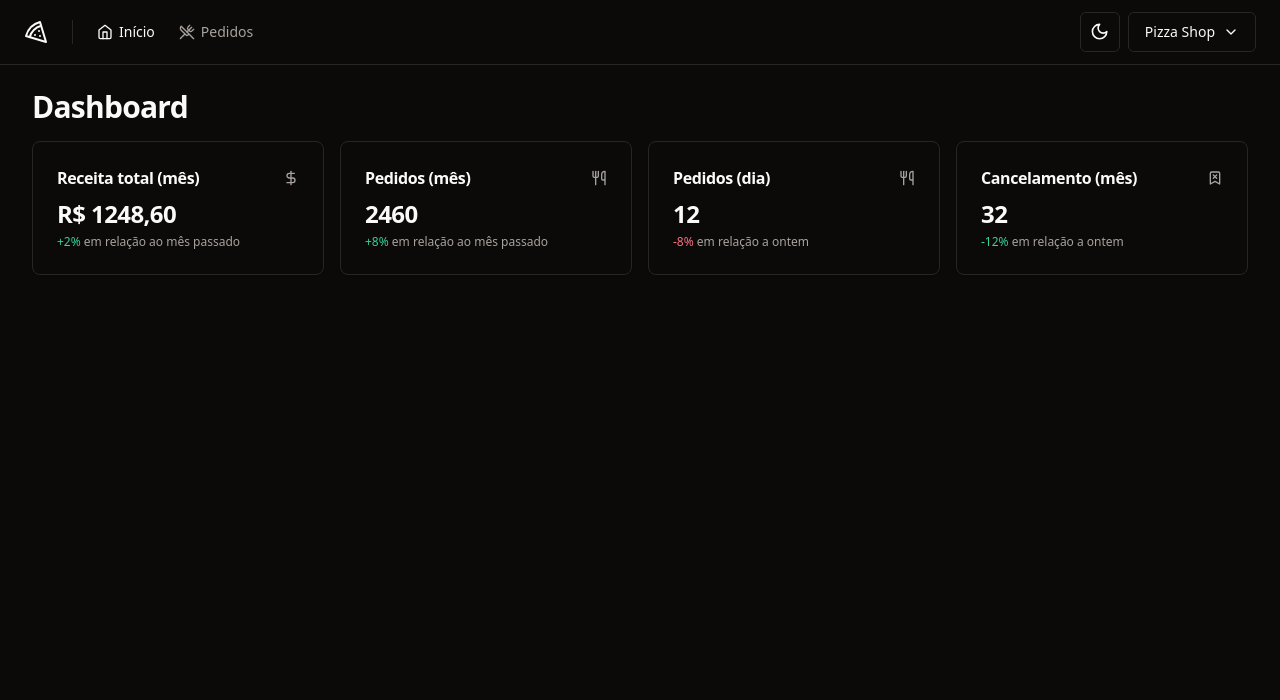
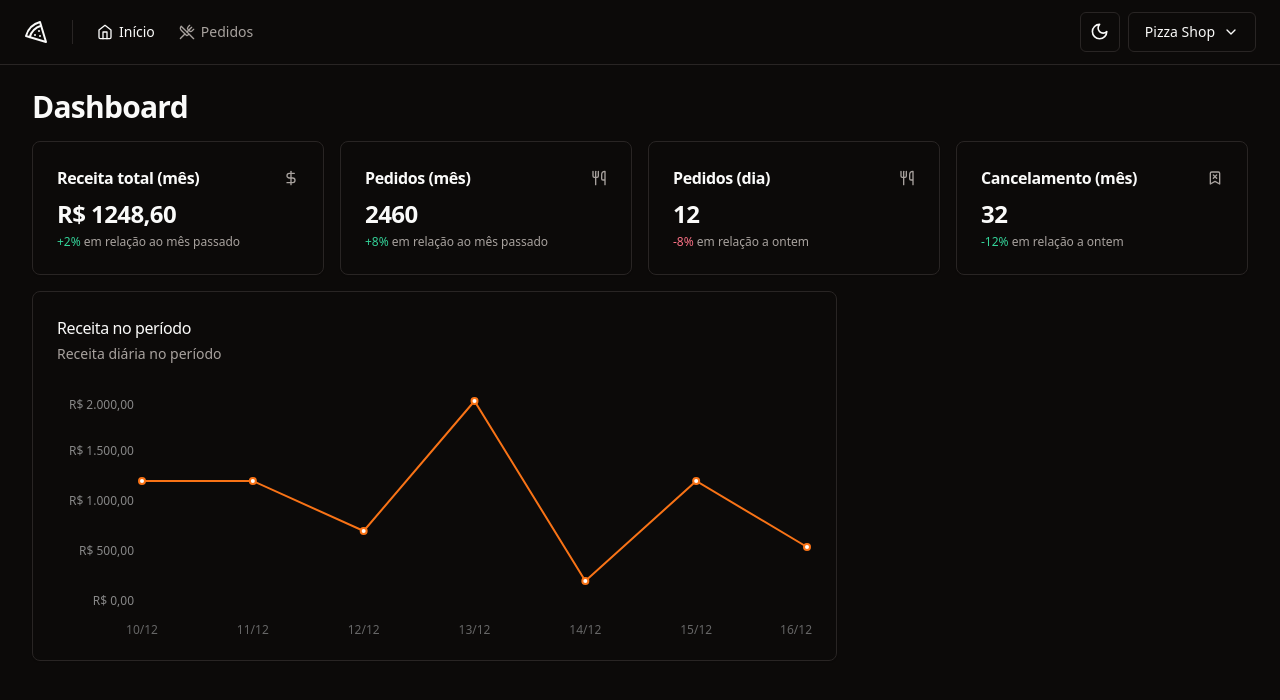
Before and after one commit to gitirana/pizza-shop, a React (Vite) app: page / in a window 1280 px wide. Shown: the top 700 px of the page. Built offline with nearby package versions, Linux system fonts and the light colour scheme.

Commit message:
feat: create revenue chart

```diff
--- a/package.json
+++ b/package.json
@@ -27,6 +27,7 @@
     "react-helmet-async": "^2.0.4",
     "react-hook-form": "^7.49.3",
     "react-router-dom": "^6.21.2",
+    "recharts": "^2.12.0",
     "sonner": "^1.3.1",
     "sort-by": "^1.2.0",
     "tailwind-merge": "^2.2.0",
--- a/src/pages/app/dashboard/dashboard.tsx
+++ b/src/pages/app/dashboard/dashboard.tsx
@@ -4,6 +4,7 @@
 import { MonthCancelOrdersAmountCard } from './month-canceled-orders-amount'
 import { MonthOrdersAmountCard } from './month-orders-amount-card'
 import { MonthRevenueCard } from './month-revenue-card'
+import { RevenueChart } from './revenue-chart'
 
 export function Dashboard() {
   return (
@@ -18,6 +19,10 @@
           <DayOrdersAmountCard />
           <MonthCancelOrdersAmountCard />
         </div>
+
+        <div className="grid grid-cols-9 gap-4">
+          <RevenueChart />
+        </div>
       </div>
     </>
   )
--- /dev/null
+++ b/src/pages/app/dashboard/revenue-chart.tsx
@@ -0,0 +1,92 @@
+import {
+  CartesianGrid,
+  Line,
+  LineChart,
+  ResponsiveContainer,
+  Tooltip,
+  XAxis,
+  YAxis,
+} from 'recharts'
+import colors from 'tailwindcss/colors'
+
+import {
+  Card,
+  CardContent,
+  CardDescription,
+  CardHeader,
+  CardTitle,
+} from '@/components/ui/card'
+
+const data = [
+  {
+    date: '10/12',
+    revenue: 1200,
+  },
+  {
+    date: '11/12',
+    revenue: 1200,
+  },
+  {
+    date: '12/12',
+    revenue: 700,
+  },
+  {
+    date: '13/12',
+    revenue: 2000,
+  },
+  {
+    date: '14/12',
+    revenue: 200,
+  },
+  {
+    date: '15/12',
+    revenue: 1200,
+  },
+  {
+    date: '16/12',
+    revenue: 540,
+  },
+]
+
+export function RevenueChart() {
+  return (
+    <Card className="col-span-6">
+      <CardHeader className="flex-row items-center justify-between pb-8">
+        <div className="space-y-1">
+          <CardTitle className="text-base  font-medium">
+            Receita no período
+          </CardTitle>
+          <CardDescription>Receita diária no período</CardDescription>
+        </div>
+      </CardHeader>
+
+      <CardContent>
+        <ResponsiveContainer width="100%" height={240}>
+          <LineChart data={data} style={{ fontSize: 12 }}>
+            <XAxis dataKey={'date'} axisLine={false} tickLine={false} dy={16} />
+
+            <YAxis
+              stroke="#888"
+              axisLine={false}
+              tickLine={false}
+              width={80}
+              tickFormatter={(value: number) =>
+                value.toLocaleString('pt-BR', {
+                  style: 'currency',
+                  currency: 'BRL',
+                })
+              }
+            />
+
+            <Line
+              type="linear"
+              strokeWidth={2}
+              dataKey="revenue"
+              stroke={colors.orange['500']}
+            />
+          </LineChart>
+        </ResponsiveContainer>
+      </CardContent>
+    </Card>
+  )
+}
```
Also changed, not shown: 1 other file (tests, documents, lock files or other folders).
